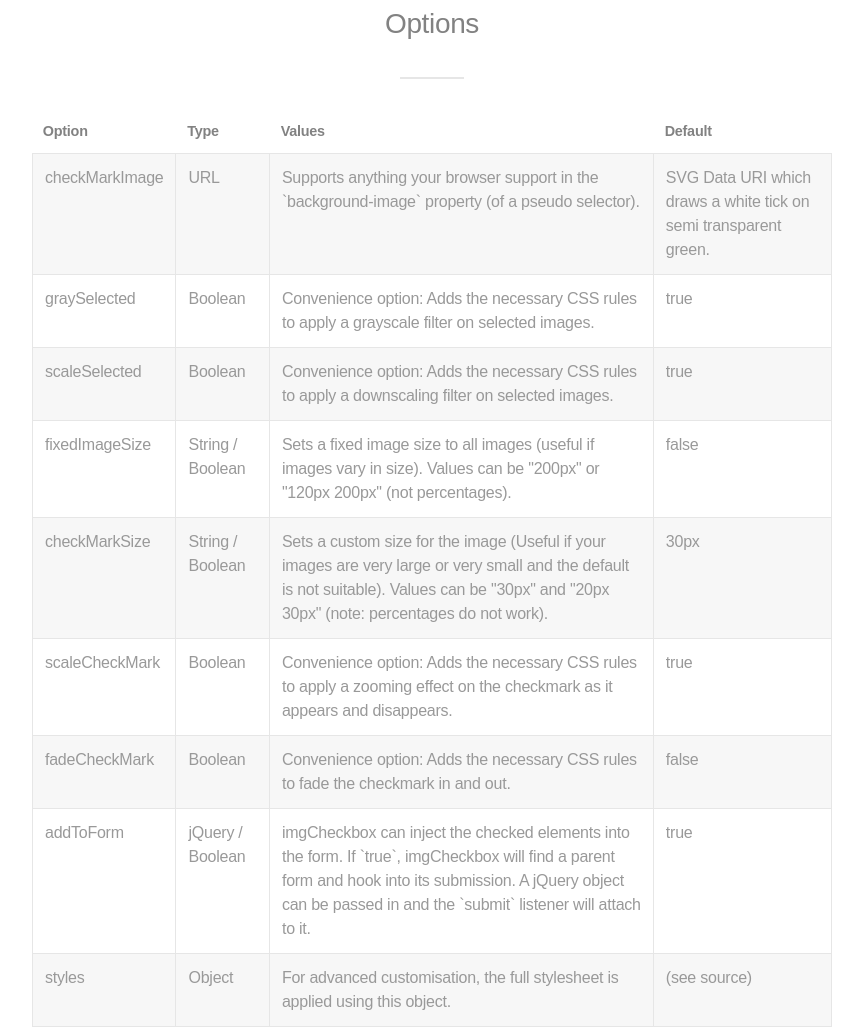
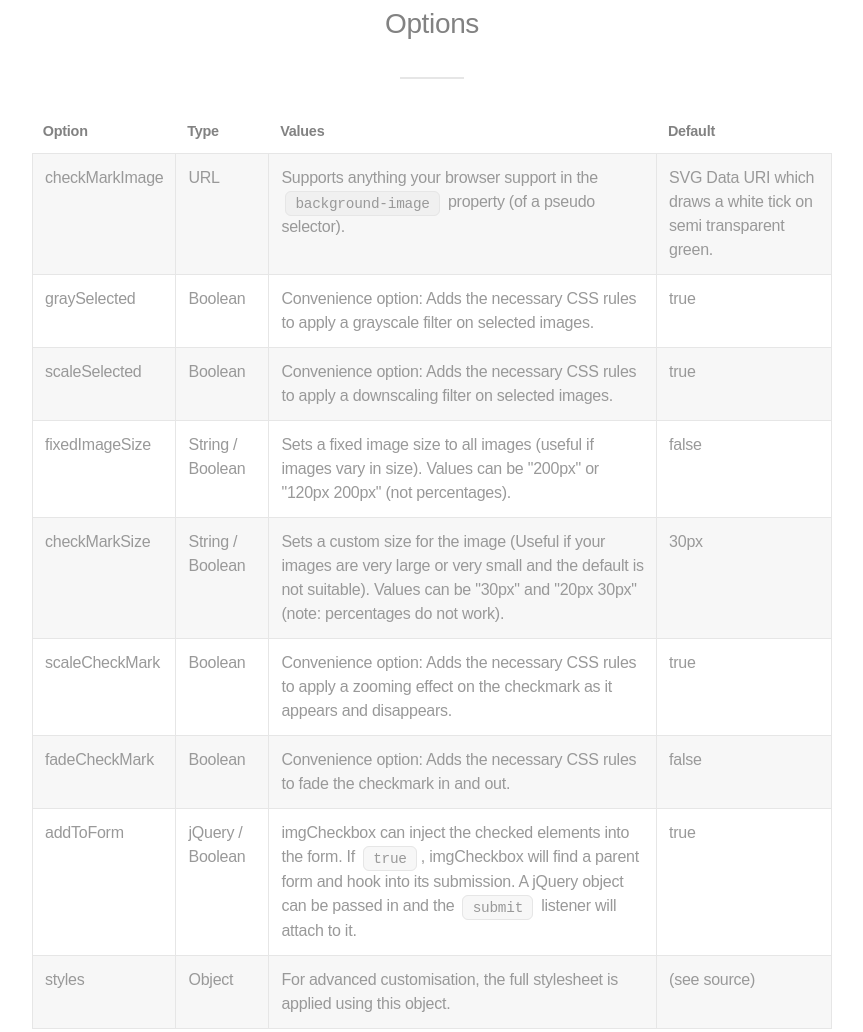
Before and after one commit to jcuenod/imgCheckbox, a plain HTML site: page index.html in a window 1280 px wide. Shown: the part 1598-2630 px from the top of the page, without its empty margins (208-1071 px from the left). Drawn offline with Linux system fonts and the light colour scheme.

Commit message:
Removed backticks and used code tags - oops

```diff
--- a/index.html
+++ b/index.html
@@ -63,7 +63,7 @@
 							<tr>
 								<td>checkMarkImage</td>
 								<td>URL</td>
-								<td>Supports anything your browser support in the `background-image` property (of a pseudo selector).</td>
+								<td>Supports anything your browser support in the <code>background-image</code> property (of a pseudo selector).</td>
 								<td>SVG Data URI which draws a white tick on semi transparent green.</td>
 							</tr>
 							<tr>
@@ -105,7 +105,7 @@
 							<tr>
 								<td>addToForm</td>
 								<td>jQuery / Boolean</td>
-								<td> imgCheckbox can inject the checked elements into the form. If `true`, imgCheckbox will find a parent form and hook into its submission. A jQuery object can be passed in and the `submit` listener will attach to it.</td>
+								<td> imgCheckbox can inject the checked elements into the form. If <code>true</code>, imgCheckbox will find a parent form and hook into its submission. A jQuery object can be passed in and the <code>submit</code> listener will attach to it.</td>
 								<td>true</td>
 							</tr>
 							<tr>
```
